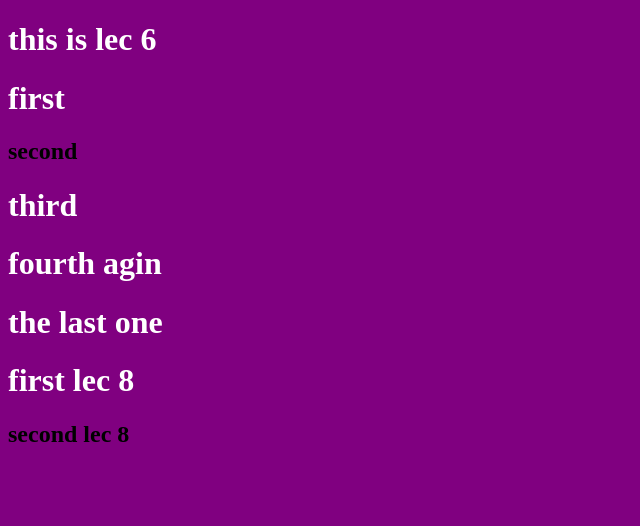
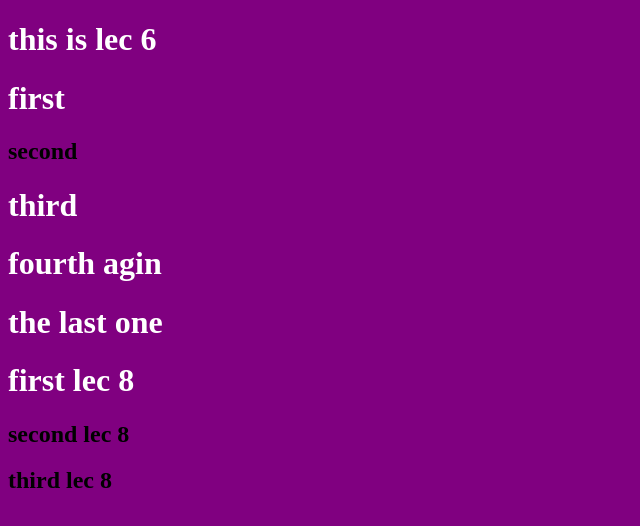
Before and after one commit to Ust-test/le7g2, a plain HTML site: page index.html in a window 1280 px wide. Shown: the whole page, without its empty margins (0-640 px from the left). Drawn offline with Linux system fonts and the light colour scheme.

Commit message:
add h2 3 to master

```diff
--- a/index.html
+++ b/index.html
@@ -15,5 +15,6 @@
     <h1>the last one</h1>
     <h1>first lec 8</h1>
     <h2>second lec 8</h2>
+    <h2>third lec 8</h2>
 </body>
 </html>
```
